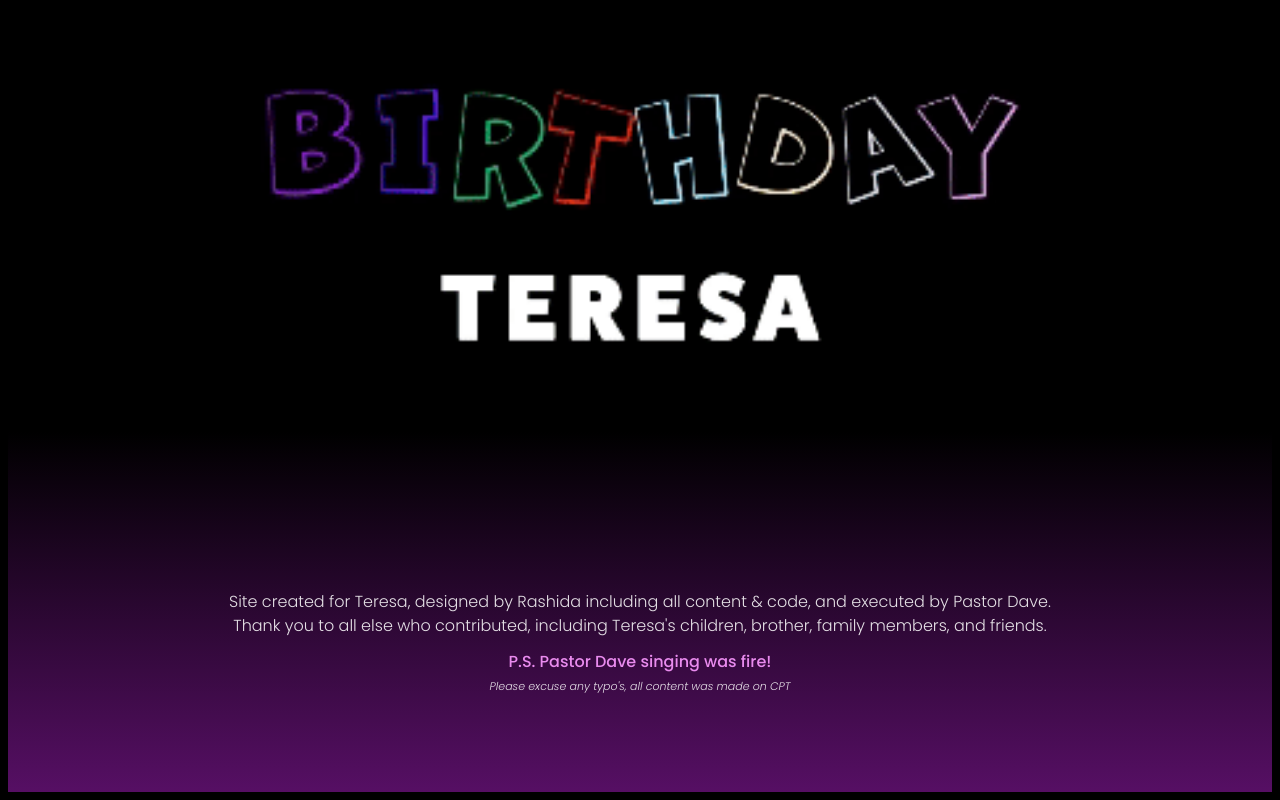
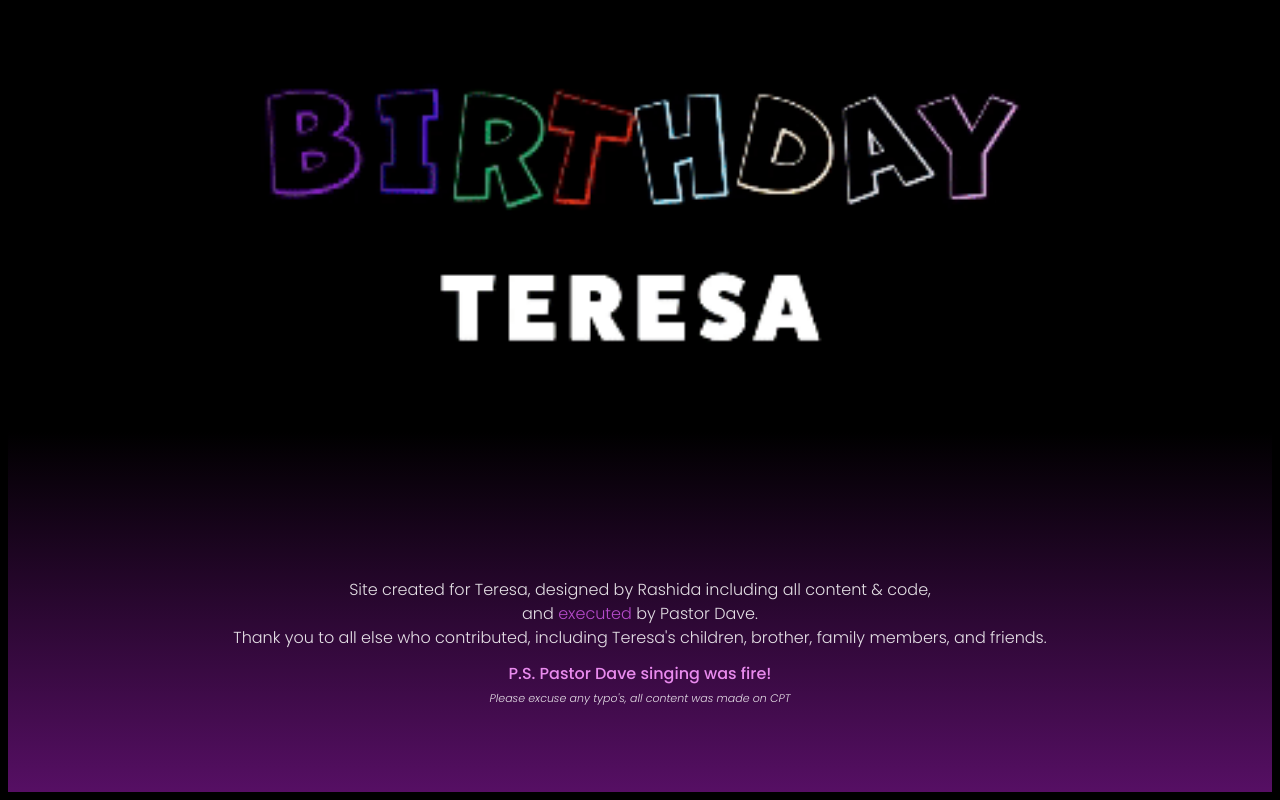
Before and after one commit to RStrozier/teresa-birthday-final, a React (Vite) app: page / in a window 1280 px wide. Shown: the part 3354-4154 px from the top of the page. Built offline with nearby package versions, Linux system fonts and the light colour scheme; a web font is replaced by a local one.

Commit message:
dave executed is purple

```diff
--- a/src/components/Footer.tsx
+++ b/src/components/Footer.tsx
@@ -7,7 +7,8 @@ const Footer = () => {
         <div className="poppins-light">Site created for Teresa, designed by Rashida
             including
             all content & code,
-            and executed by Pastor Dave.
+            <br />
+            and <span className="purple-text">executed</span> by Pastor Dave.
             <br/>
             Thank you to all else who contributed,
             including Teresa's children, brother, family members, and friends.
```
